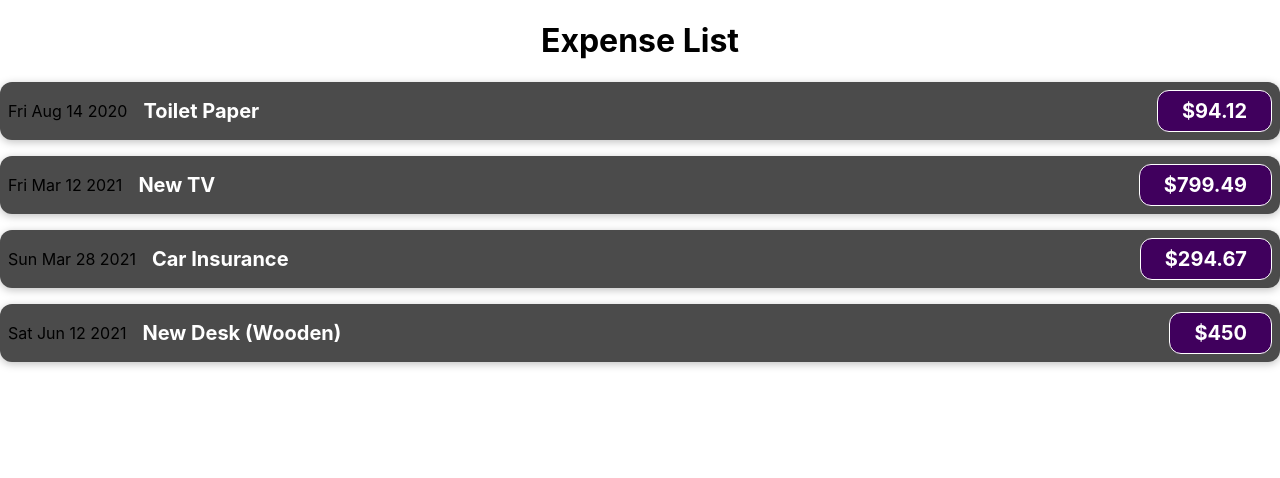
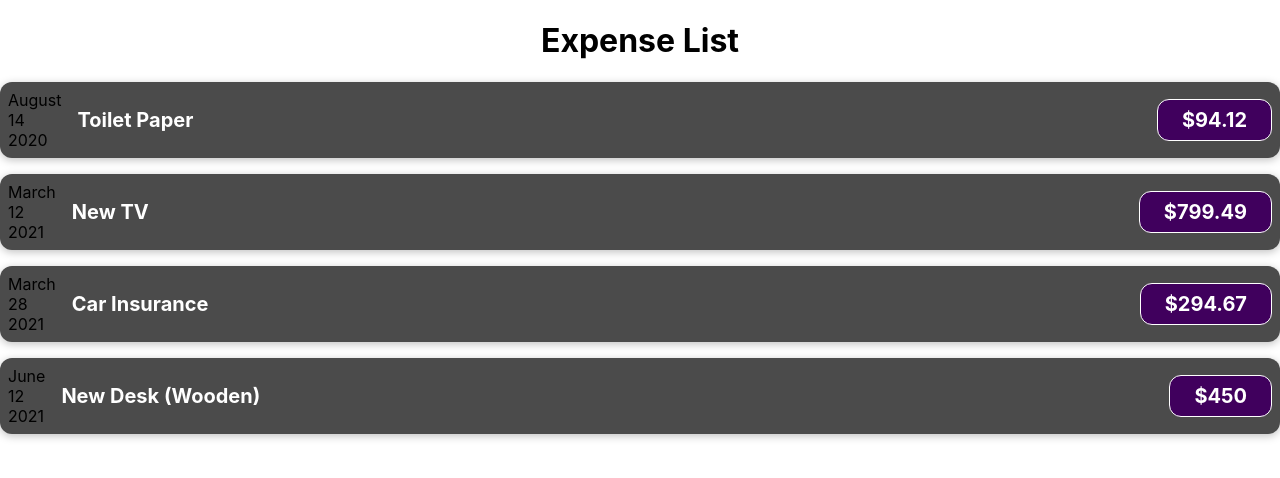
Before and after one commit to Meeboxer/react-practice1, a React (Create React App) app: page / in a window 1280 px wide. Shown: the top 478 px of the page. Built offline with nearby package versions, Linux system fonts and the light colour scheme.

Commit message:
split the date to month,day,year

```diff
--- a/src/components/ExpenseItems.js
+++ b/src/components/ExpenseItems.js
@@ -1,12 +1,16 @@
 import "./ExpenseItems.css";
 
 function ExpenseItem(props) {
-  const ExpenseDate = new Date(2022, 1, 18);
-  const ExpenseItem = "Dinner";
-  const ExpensePrice = 200;
+  const month = props.date.toLocaleDateString("en-US", { month: "long" });
+  const day = props.date.toLocaleDateString("en-US", { day: "2-digit" });
+  const year = props.date.getFullYear();
   return (
     <div className="expense-item">
-      <div>{props.date.toDateString()}</div>
+      <div>
+        <div>{month}</div>
+        <div>{day}</div>
+        <div>{year}</div>
+      </div>
       <div className="expense-item__description">
         <h2>{props.title}</h2>
         <div className="expense-item__price">${props.amount}</div>
```
